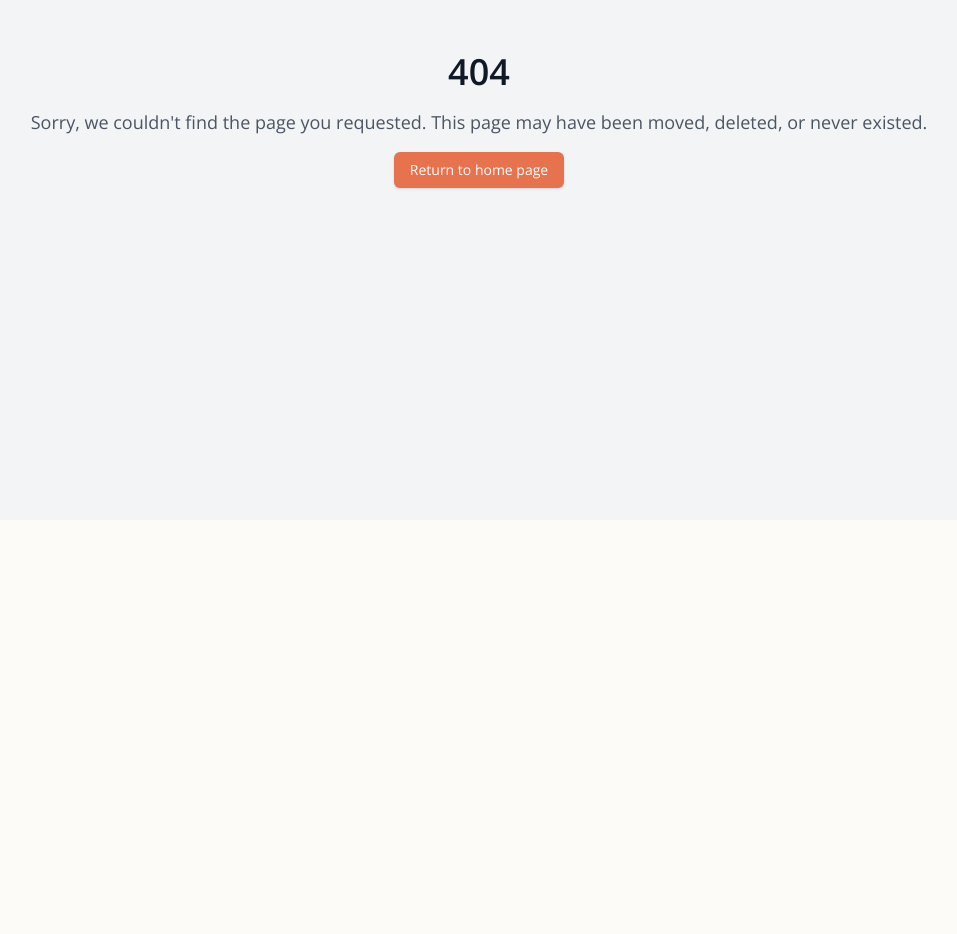
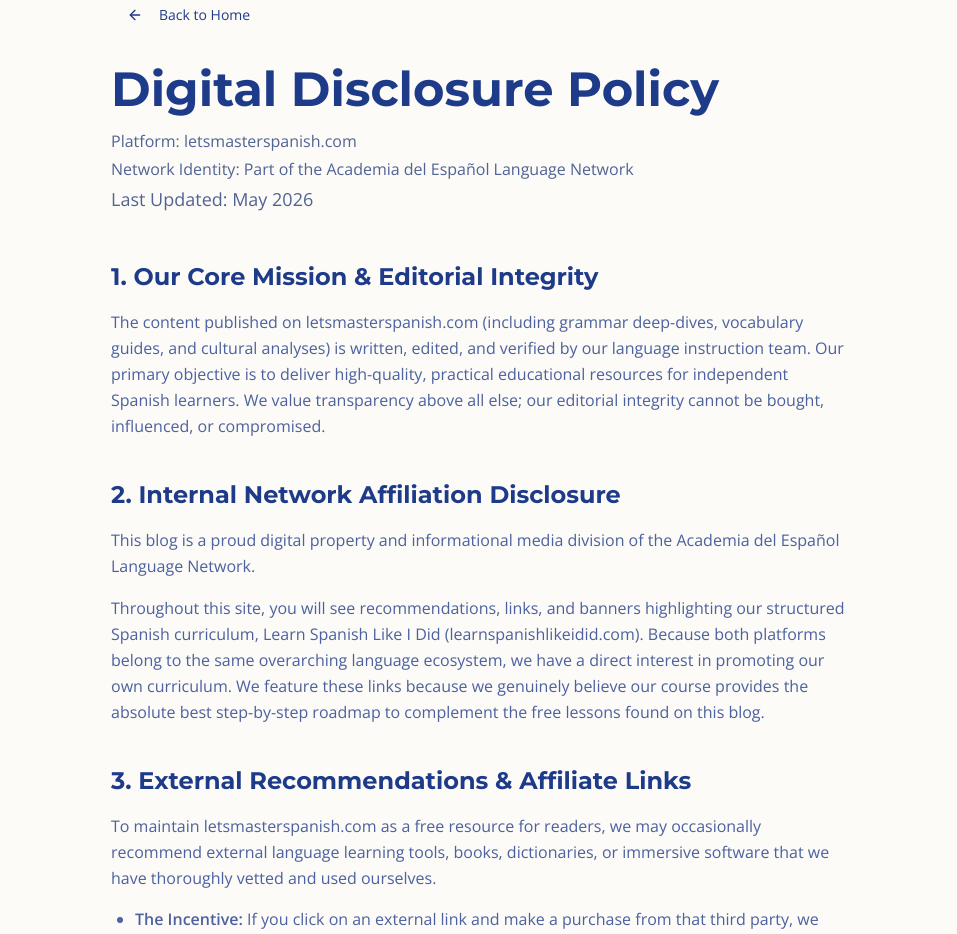
Before and after one commit to elforoespanol/sg-49b89eda-632c-4a04-b23c-675bd32239ff-1782932893, a Next.js app: page /disclosure-policy in a window 1280 px wide. Before the commit this address had no page. Shown: the part 280-1214 px from the top of the page, without its empty margins (161-1118 px from the left). Before the commit the page ends 800 px from the top, so only its background shows below. Built offline with nearby package versions, Linux system fonts and the light colour scheme.

Commit message:
feat(legal): add disclosure policy page

```diff
--- /dev/null
+++ b/src/pages/disclosure-policy.tsx
@@ -0,0 +1,101 @@
+import { SEO } from "@/components/SEO";
+import { Header } from "@/components/Header";
+import { Footer } from "@/components/Footer";
+import Link from "next/link";
+import { ArrowLeft } from "lucide-react";
+import { Button } from "@/components/ui/button";
+
+export default function DisclosurePolicyPage() {
+  return (
+    <>
+      <SEO
+        title="Digital Disclosure Policy - Let's Master Spanish"
+        description="Disclosure policy and affiliate transparency for letsmasterspanish.com"
+      />
+
+      <div className="min-h-screen flex flex-col bg-background">
+        <Header />
+
+        <main className="flex-1 max-w-3xl mx-auto px-4 py-16 w-full">
+          {/* Back Link */}
+          <Link href="/">
+            <Button variant="ghost" className="mb-8">
+              <ArrowLeft className="mr-2 h-4 w-4" />
+              Back to Home
+            </Button>
+          </Link>
+
+          {/* Page Header */}
+          <div className="mb-12">
+            <h1 className="text-4xl md:text-5xl font-bold text-foreground font-heading mb-4">
+              Digital Disclosure Policy
+            </h1>
+            <p className="text-muted-foreground mb-1">Platform: letsmasterspanish.com</p>
+            <p className="text-muted-foreground mb-1">Network Identity: Part of the Academia del Español Language Network</p>
+            <p className="text-lg text-muted-foreground">Last Updated: May 2026</p>
+          </div>
+
+          {/* Content */}
+          <div className="space-y-10">
+            <section>
+              <h2 className="text-2xl font-bold text-foreground font-heading mb-4">
+                1. Our Core Mission & Editorial Integrity
+              </h2>
+              <p className="text-foreground/80 leading-relaxed">
+                The content published on letsmasterspanish.com (including grammar deep-dives, vocabulary guides, and cultural analyses) is written, edited, and verified by our language instruction team. Our primary objective is to deliver high-quality, practical educational resources for independent Spanish learners. We value transparency above all else; our editorial integrity cannot be bought, influenced, or compromised.
+              </p>
+            </section>
+
+            <section>
+              <h2 className="text-2xl font-bold text-foreground font-heading mb-4">
+                2. Internal Network Affiliation Disclosure
+              </h2>
+              <p className="text-foreground/80 leading-relaxed mb-4">
+                This blog is a proud digital property and informational media division of the Academia del Español Language Network.
+              </p>
+              <p className="text-foreground/80 leading-relaxed">
+                Throughout this site, you will see recommendations, links, and banners highlighting our structured Spanish curriculum, Learn Spanish Like I Did (learnspanishlikeidid.com). Because both platforms belong to the same overarching language ecosystem, we have a direct interest in promoting our own curriculum. We feature these links because we genuinely believe our course provides the absolute best step-by-step roadmap to complement the free lessons found on this blog.
+              </p>
+            </section>
+
+            <section>
+              <h2 className="text-2xl font-bold text-foreground font-heading mb-4">
+                3. External Recommendations & Affiliate Links
+              </h2>
+              <p className="text-foreground/80 leading-relaxed mb-4">
+                To maintain letsmasterspanish.com as a free resource for readers, we may occasionally recommend external language learning tools, books, dictionaries, or immersive software that we have thoroughly vetted and used ourselves.
+              </p>
+              <ul className="list-disc pl-6 space-y-2 text-foreground/80 mb-4">
+                <li><strong>The Incentive:</strong> If you click on an external link and make a purchase from that third party, we may receive a small commission at no additional cost to you.</li>
+                <li><strong>Our Promise:</strong> We only recommend resources that align perfectly with our educational standards. We will never promote a tool or service simply for financial incentive.</li>
+              </ul>
+              <p className="text-foreground/80 leading-relaxed">
+                Every single article containing external affiliate tracking links will feature a clear statement at the very top of the page reading: "This post contains affiliate links. If you purchase through them, we earn a commission at zero extra cost to you."
+              </p>
+            </section>
+
+            <section>
+              <h2 className="text-2xl font-bold text-foreground font-heading mb-4">
+                4. Sponsored Content Policy
+              </h2>
+              <p className="text-foreground/80 leading-relaxed">
+                We do not publish paid guest posts, pre-written corporate articles, or hidden promotional tracking scripts on behalf of third-party companies. If a language software or publishing brand ever sponsors an article on this blog, the piece will be explicitly and prominently labelled at the top as "Sponsored Content" or "Advertisement" to maintain complete alignment with UK consumer protection laws.
+              </p>
+            </section>
+
+            <section>
+              <h2 className="text-2xl font-bold text-foreground font-heading mb-4">
+                5. Questions or Contact
+              </h2>
+              <p className="text-foreground/80 leading-relaxed">
+                If you have any questions regarding our disclosure policies, corporate network framework, or commercial tracking parameters, please reach out to our editorial desk directly at: <a href="mailto:editor@academiadelespanol.com" className="text-primary hover:underline">editor@academiadelespanol.com</a>.
+              </p>
+            </section>
+          </div>
+        </main>
+
+        <Footer />
+      </div>
+    </>
+  );
+}
```
